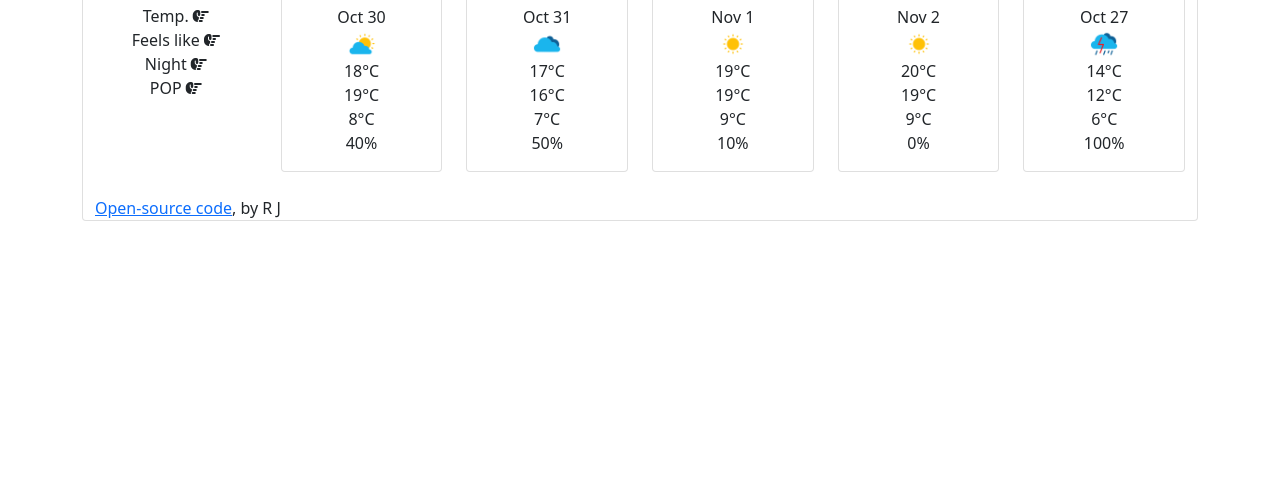
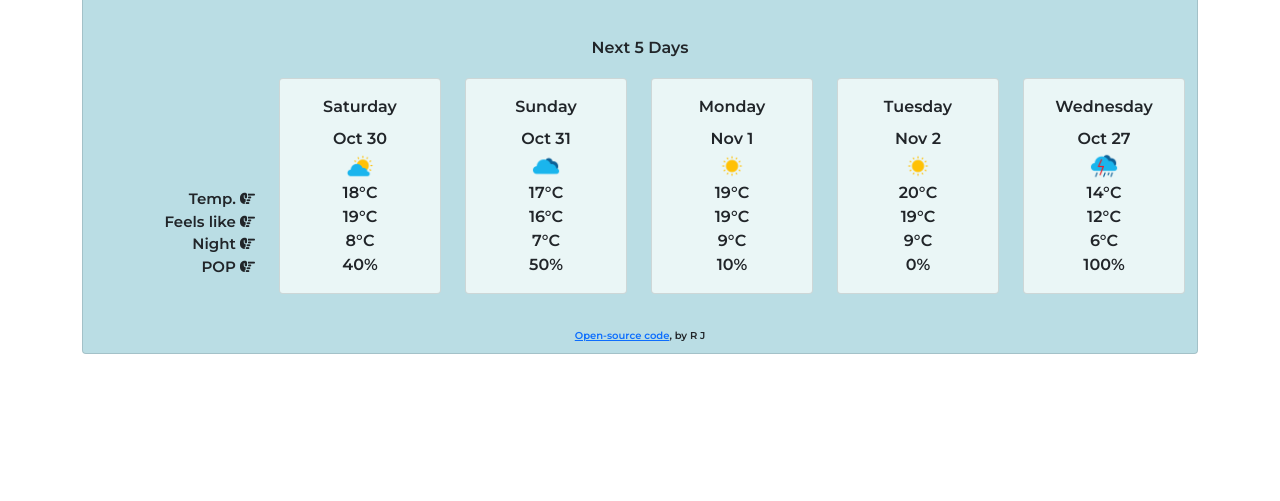
Before and after one commit to rosej98/my_Weather, a website built with Parcel: page index.html in a window 1280 px wide. Shown: the part 299-800 px from the top of the page. Built offline with nearby package versions, Linux system fonts and the light colour scheme; files whose address does not match are found by name.

Commit message:
updated css link

```diff
--- a/index.html
+++ b/index.html
@@ -4,6 +4,7 @@
     <meta charset="UTF-8" />
     <meta name="viewport" content="width=device-width, initial-scale=1.0" />
     <meta http-equiv="X-UA-Compatible" content="ie=edge" />
+    <link rel="stylesheet" href="src/styles.css" />
     <script src="https://cdn.jsdelivr.net/npm/axios/dist/axios.min.js"></script>
     <script
       src="https://kit.fontawesome.com/7d51df69a5.js"
@@ -20,7 +21,6 @@
       rel="stylesheet"
     />
     <title>Weather Forecast</title>
-    <link href="src/styles.css" />
   </head>
   <body>
     <div class="container">
--- a/src/styles.css
+++ b/src/styles.css
@@ -75,9 +75,11 @@ h2 {
 }
 
 .nxtDaysPred {
+  display: block;
   text-align: center;
   font-weight: bolder;
   line-height: 20px;
+  margin: auto;
   margin-top: 20px;
   margin-bottom: 20px;
 }
```
